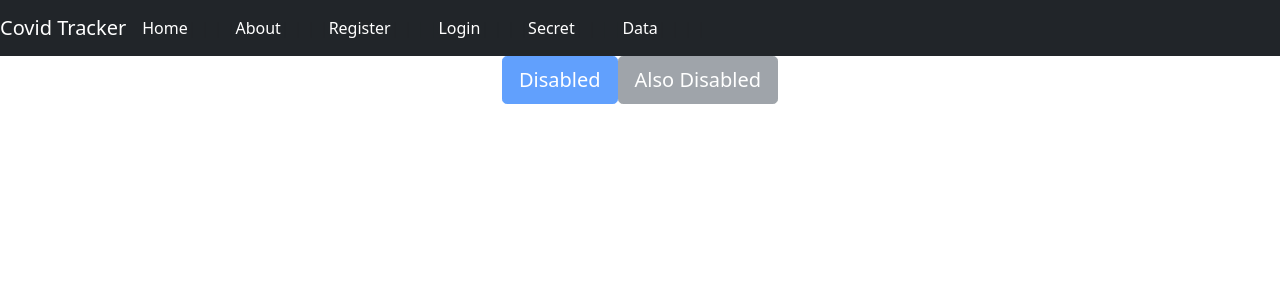
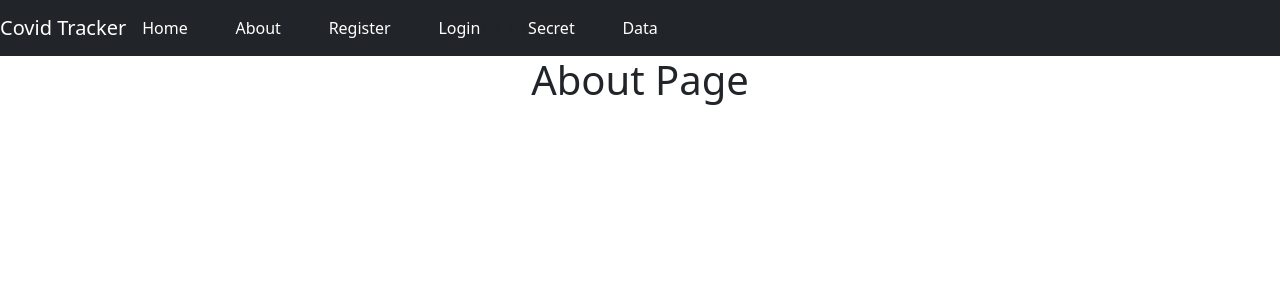
Before and after one commit to sgun7/databaseProject2, a Vue app in the folder main-app/: page /about in a window 1280 px wide. Shown: the top 300 px of the page. Built offline with nearby package versions, Linux system fonts and the light colour scheme.

Commit message:
Change api call to global

```diff
--- a/main-app/src/components/CarouselCountries.vue
+++ b/main-app/src/components/CarouselCountries.vue
@@ -129,7 +129,7 @@
       },
       async getData2() {
       try {
-        let response = await fetch("http://5928-2600-1700-5960-1560-91a0-92fc-f5e-7b69.ngrok.io/data");  //Solution is awaiting getValueFunction()
+        let response = await fetch(this.$api_url);  //Solution is awaiting getValueFunction()
         this.posts = await response.json();
         await this.getNewValue();
       } catch (error) {
--- a/main-app/src/main.js
+++ b/main-app/src/main.js
@@ -24,6 +24,7 @@ Vue.use(BootstrapVue)
 library.add(faUserSecret)
 library.add(faSpinner)
 
+Vue.prototype.$api_url = "https://jsonplaceholder.typicode.com/";
 Vue.prototype.$axios = axios;
 Vue.config.productionTip = false
 Vue.component('country-table', CountryTable)
--- a/main-app/src/views/About.vue
+++ b/main-app/src/views/About.vue
@@ -1,7 +1,6 @@
 <template>
 <div>
-  <b-button disabled size="lg" variant="primary">Disabled</b-button>
-  <b-button disabled size="lg">Also Disabled</b-button>
+  <h1>About Page</h1>
 </div>
 </template>
 <script>
--- a/main-app/src/views/MoreInfo.vue
+++ b/main-app/src/views/MoreInfo.vue
@@ -113,7 +113,7 @@ export default{
     methods:{
       async getData2() {
       try {
-        let response = await fetch("http://5928-2600-1700-5960-1560-91a0-92fc-f5e-7b69.ngrok.io/data");
+        let response = await fetch(this.$api_url);
         this.posts = await response.json();
         await this.getSpecificCountry();
       } catch (error) {
```
